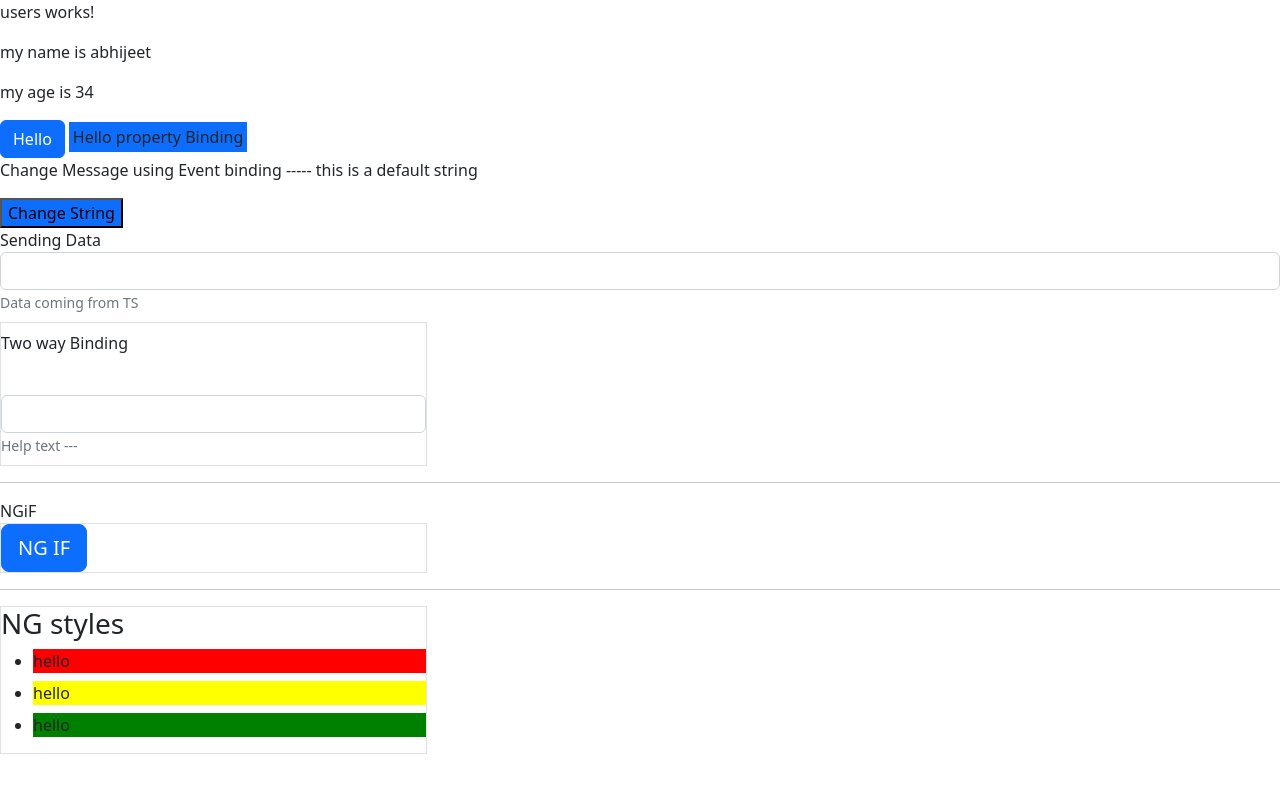
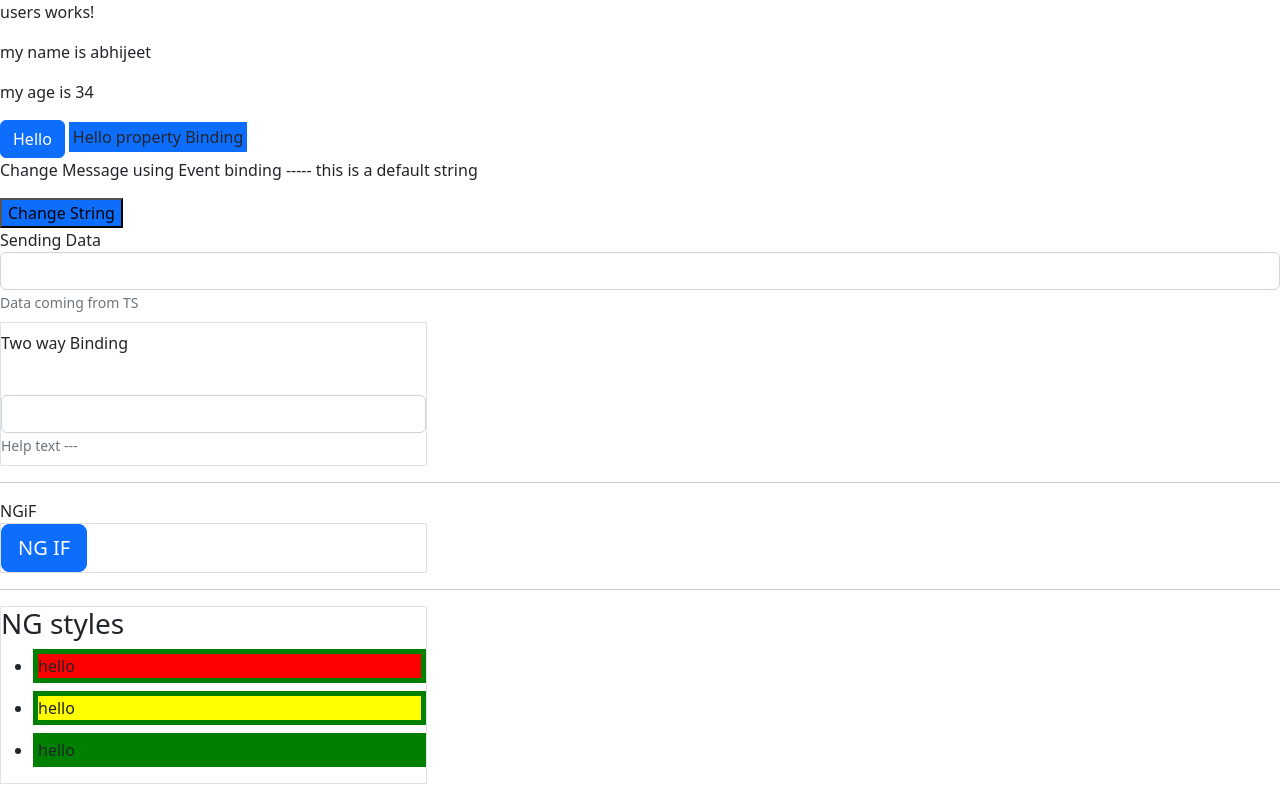
Before and after one commit to abhijeetshende/angular-basic, an Angular app in the folder angular-basic/: page / in a window 1280 px wide. Built offline with nearby package versions, Linux system fonts and the light colour scheme.

Commit message:
dynamic css classes

```diff
--- a/angular-basic/src/app/users/users.component.css
+++ b/angular-basic/src/app/users/users.component.css
@@ -0,0 +1,7 @@
+.green{
+    border: 5px solid green;
+}
+
+.red{
+    border: 5px solid red;
+}
--- a/angular-basic/src/app/users/users.component.html
+++ b/angular-basic/src/app/users/users.component.html
@@ -72,9 +72,9 @@
     <div><h3>NG styles</h3></div>
     <div>
       <ul>
-        <li class="mt-2" [ngStyle]="{background:'red'}">hello </li>
-        <li class="mt-2" [ngStyle]="{background:'yellow'}">hello </li>
-        <li class="mt-2" [ngStyle]="{background:'green'}">hello </li>
+        <li class="mt-2" [ngClass]="{green: true}"  [ngStyle]="{background:'red'}">hello </li>
+        <li class="mt-2" [ngClass]="{green: true}"  [ngStyle]="{background:'yellow'}">hello </li>
+        <li class="mt-2" [ngClass]="{green: true}"  [ngStyle]="{background:'green'}">hello </li>
       </ul>
     </div>
   </div>
--- a/angular-basic/src/app/users/users.component.ts
+++ b/angular-basic/src/app/users/users.component.ts
@@ -37,4 +37,11 @@ export class UsersComponent {
   showNgIfDemo() {
     this.ngIfbuttonClicked = true;
   }
+
+  generateColor(){
+    let randNumber:any = Math.random() ;
+    let o = randNumber > 0.5 ? 'green':'red'
+    console.log(o,randNumber);
+    return o
+  }
 }
```
